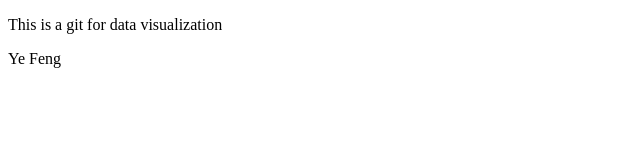
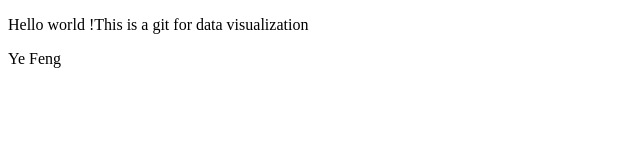
Before and after one commit to Vaneness1998/YeFeng.github.io, a plain HTML site: page index.html in a window 1280 px wide. Shown: the whole page, without its empty margins (0-640 px from the left). Drawn offline with Linux system fonts and the light colour scheme.

Commit message:
initial website
initial website

```diff
--- a/index.html
+++ b/index.html
@@ -4,7 +4,8 @@
     <title>IS 445 Data Visualization - Fall 2020</title>
   </head>
   <body>
-    <p>This is a git for data visualization</p>
+
+    <p>Hello world !This is a git for data visualization</p>
     <p>Ye Feng</p>
   </body>
 </html>
```
